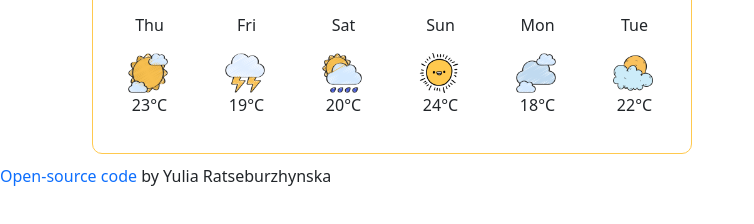
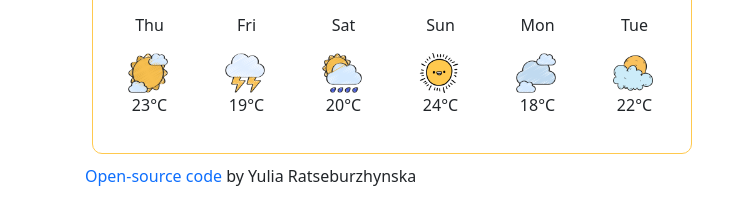
Before and after one commit to UyliaRa/my-weather-application, a plain HTML site: page index.html in a window 1280 px wide. Shown: the part 264-488 px from the top of the page, without its empty margins (0-754 px from the left). Drawn offline with nearby package versions, Linux system fonts and the light colour scheme.

Commit message:
Added padding for sign

```diff
--- a/src/styles.css
+++ b/src/styles.css
@@ -54,3 +54,6 @@ a {
   border-color: #ffc94e !important;
   position: relative;
 }
+.sign {
+  padding-left: 85px;
+}
```
